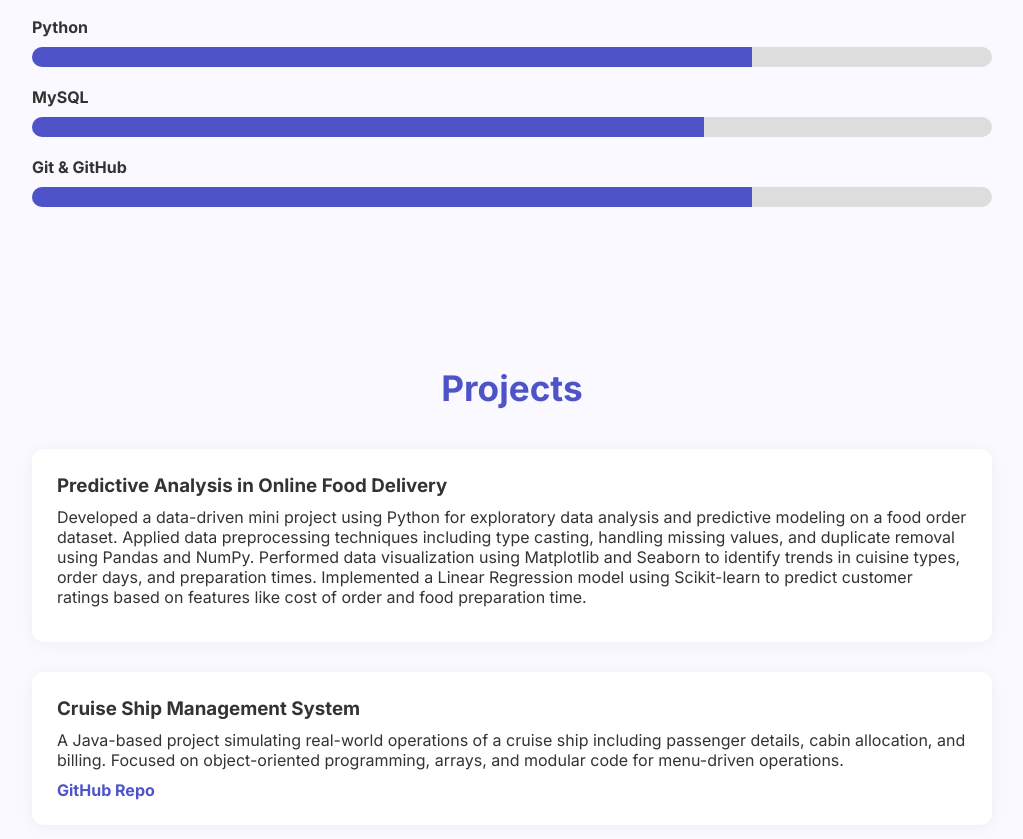
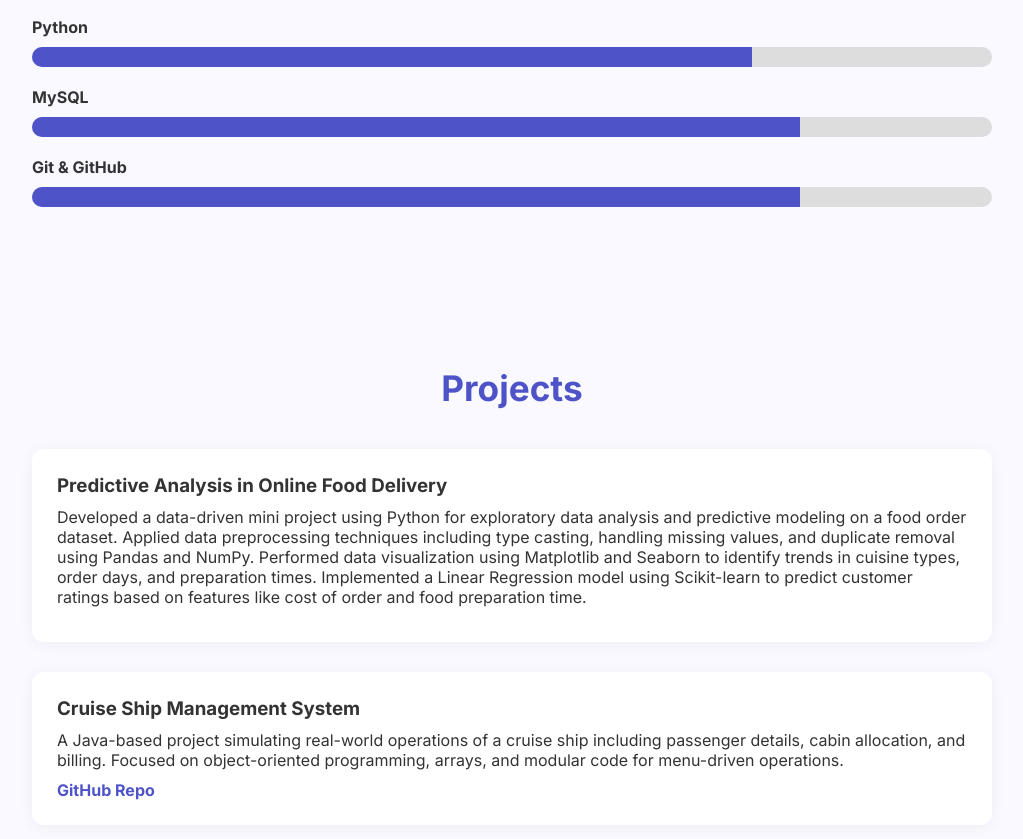
Before and after one commit to shreya1531/Portfolio, a plain HTML site: page index.html in a window 1280 px wide. Shown: the part 1225-2064 px from the top of the page, without its empty margins (128-1151 px from the left). Drawn offline with Linux system fonts and the light colour scheme.

Commit message:
Update index.html

```diff
--- a/index.html
+++ b/index.html
@@ -198,9 +198,9 @@
       <label>Python</label>
       <div class="bar"><div class="bar-fill" style="--fill: 75%"></div></div>
       <label>MySQL</label>
-      <div class="bar"><div class="bar-fill" style="--fill: 70%"></div></div>
+      <div class="bar"><div class="bar-fill" style="--fill: 80%"></div></div>
       <label>Git & GitHub</label>
-      <div class="bar"><div class="bar-fill" style="--fill: 75%"></div></div>
+      <div class="bar"><div class="bar-fill" style="--fill: 80%"></div></div>
     </div>
   </section>
 
```
